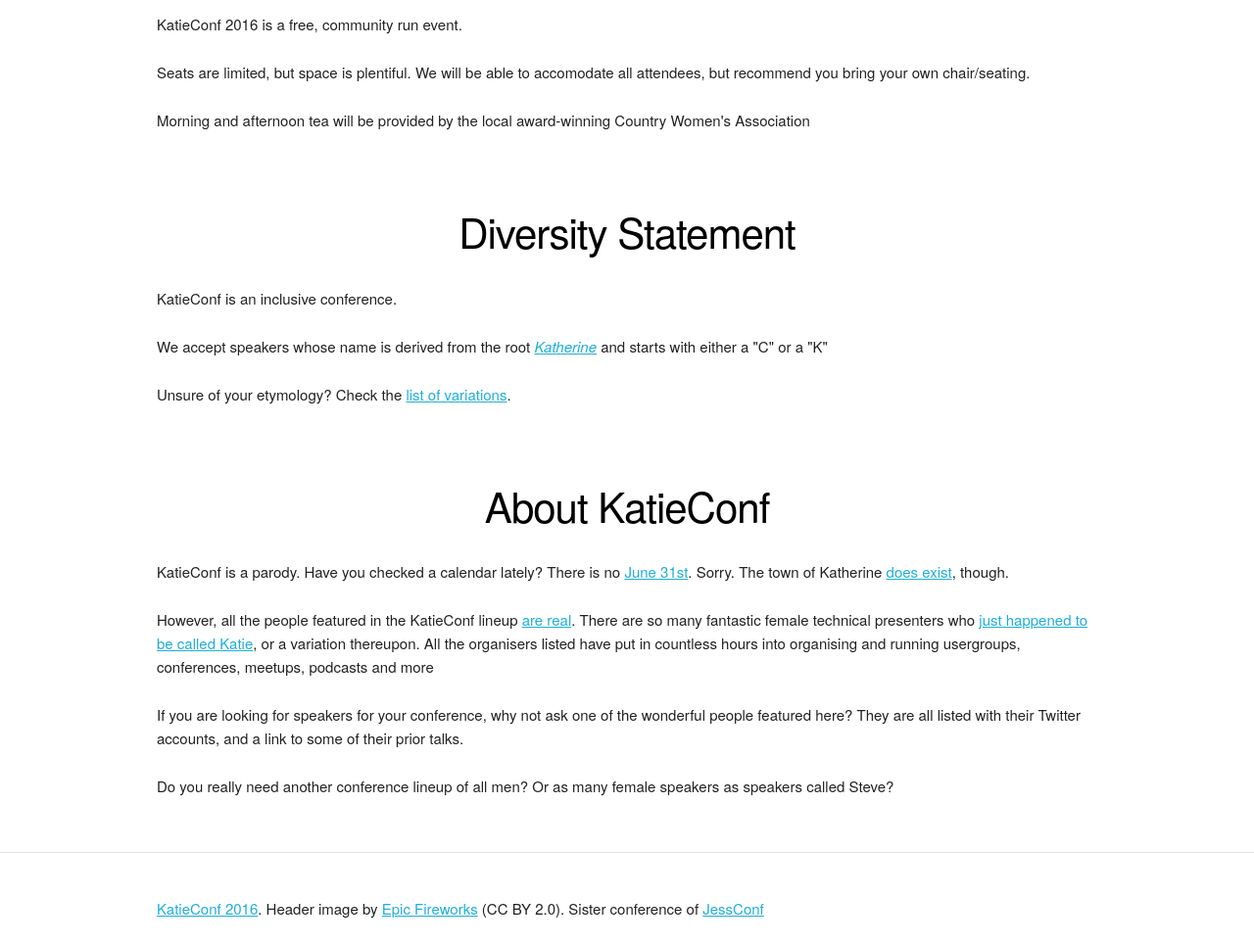
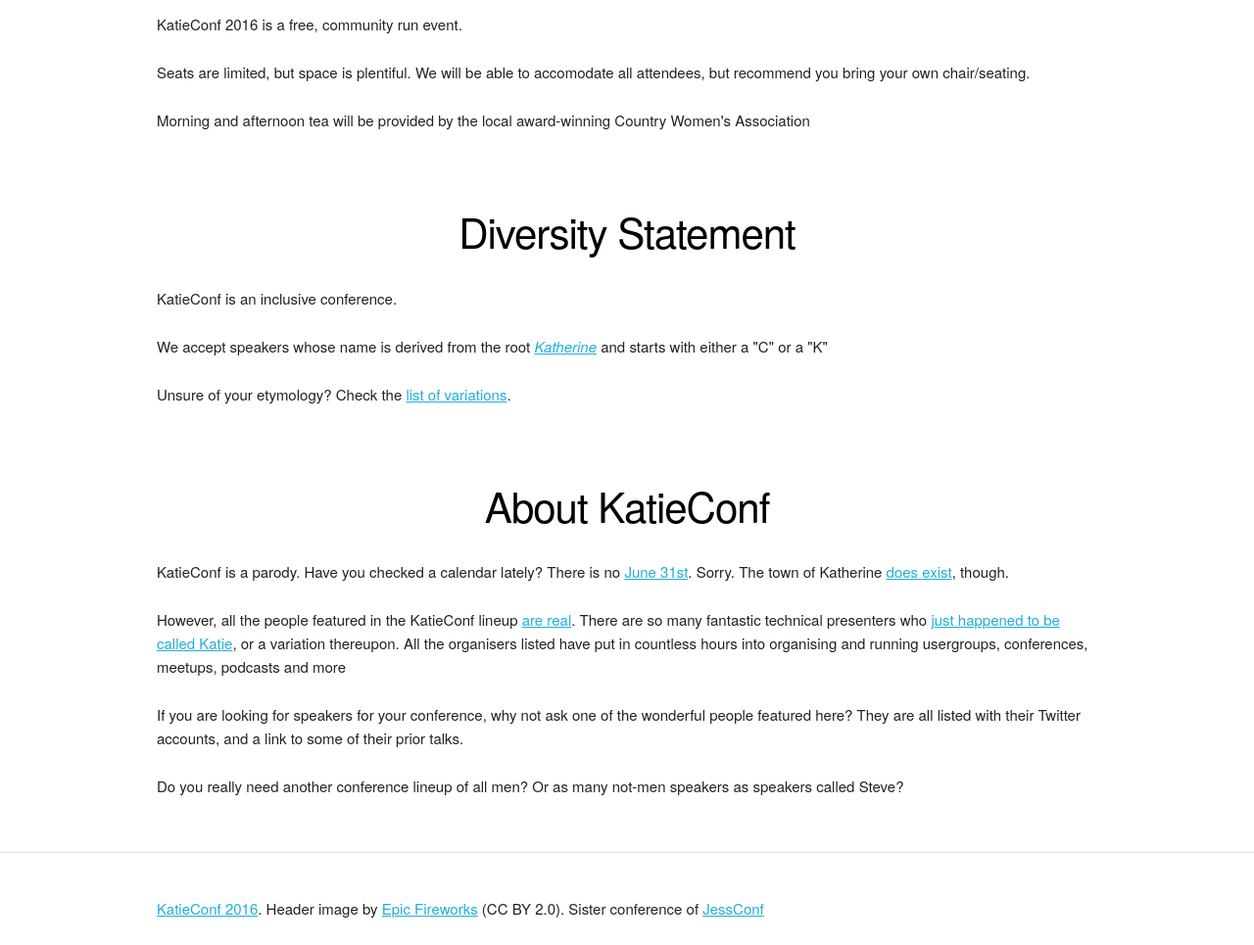
Before and after one commit to KatieConf/2016, a plain HTML site: page index.html in a window 1280 px wide. Shown: the part 5665-6630 px from the top of the page at 98% size. Drawn offline with Linux system fonts and the light colour scheme; a web font is replaced by a local one.

Commit message:
Update index.html

```diff
--- a/index.html
+++ b/index.html
@@ -540,9 +540,9 @@
       </div>
       <div class="row">
         <p>KatieConf is a parody. Have you checked a calendar lately? There is no <a href="http://www.urbandictionary.com/define.php?term=June%2031st">June 31st</a>. Sorry. The town of Katherine <a href="https://en.wikipedia.org/wiki/Katherine,_Northern_Territory">does exist</a>, though.</p>
-        <p>However, all the people featured in the KatieConf lineup <a href="https://twitter.com/glasnt/status/728420940292313089">are real</a>. There are so many fantastic female technical presenters who <a href="https://twitter.com/tveastman/status/728423233146355712">just happened to be called Katie</a>, or a variation thereupon. All the organisers listed have put in countless hours into organising and running usergroups, conferences, meetups, podcasts and more</p>
+        <p>However, all the people featured in the KatieConf lineup <a href="https://twitter.com/glasnt/status/728420940292313089">are real</a>. There are so many fantastic technical presenters who <a href="https://twitter.com/tveastman/status/728423233146355712">just happened to be called Katie</a>, or a variation thereupon. All the organisers listed have put in countless hours into organising and running usergroups, conferences, meetups, podcasts and more</p>
         <p>If you are looking for speakers for your conference, why not ask one of the wonderful people featured here? They are all listed with their Twitter accounts, and a link to some of their prior talks.</p>
-        <p>Do you really need another conference lineup of all men? Or as many female speakers as speakers called Steve?</p>
+        <p>Do you really need another conference lineup of all men? Or as many not-men speakers as speakers called Steve?</p>
       </div>
     </div>
   </div>
```
